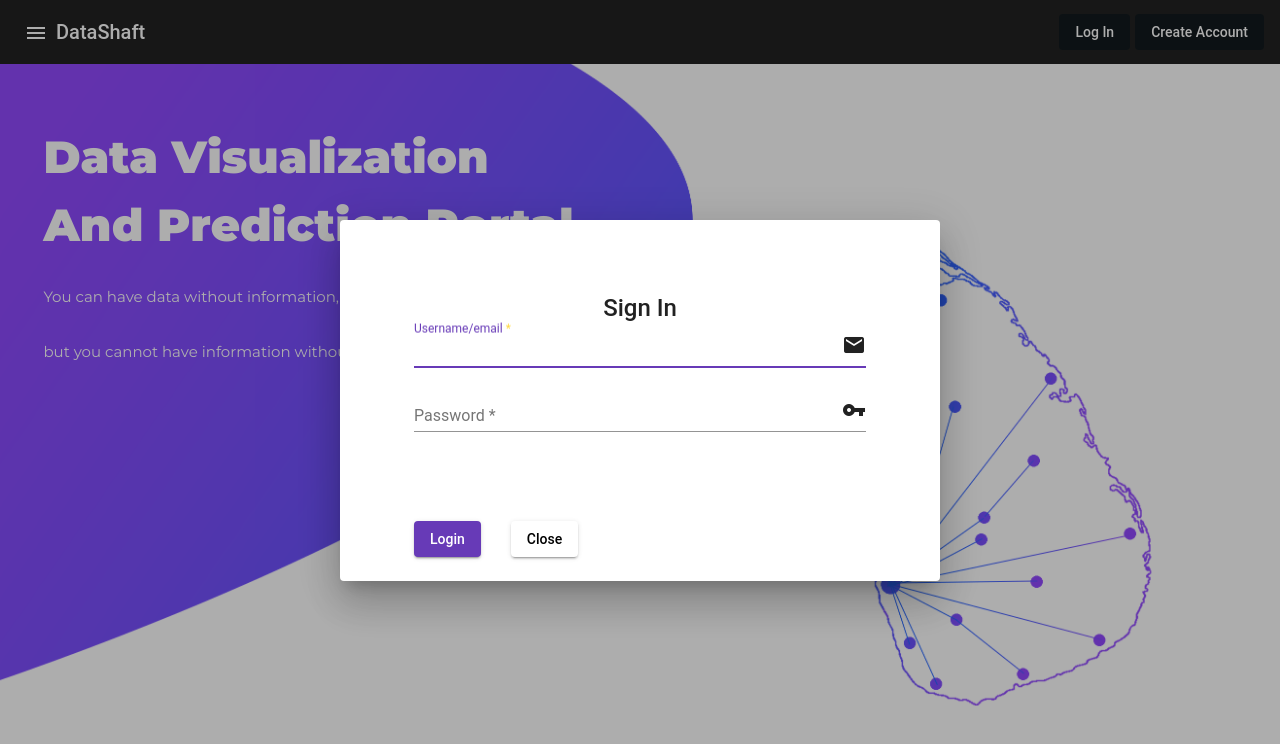
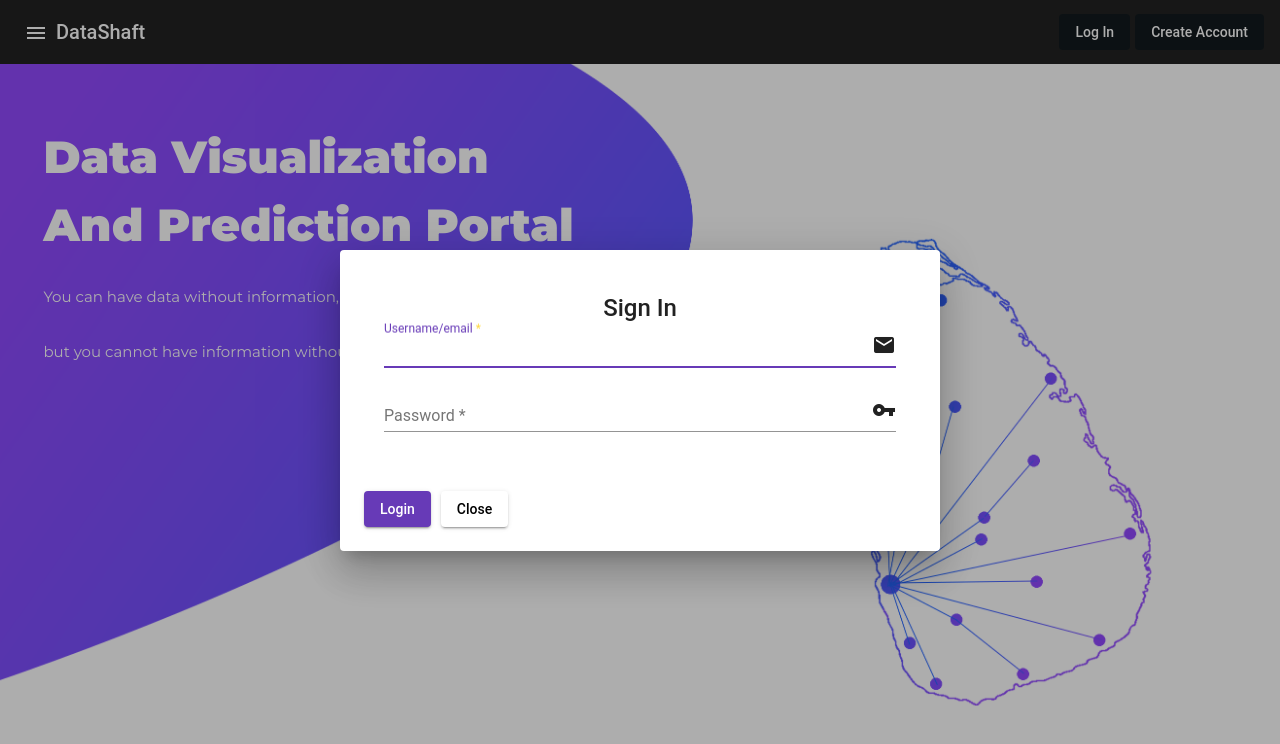
Before and after one commit to SavidyaXCVIII/Data-Visualization-and-Prediction-Portal, an Angular app in the folder frontend-sdgp/: page /home in a window 1280 px wide. Both pictures are taken after a click on the button "Log In". Shown: the top 744 px of the page. Built offline with nearby package versions, Linux system fonts and the light colour scheme.

Commit message:
changed padding in the forms

```diff
--- a/frontend-sdgp/src/app/shared/components/create-account/create-account.component.css
+++ b/frontend-sdgp/src/app/shared/components/create-account/create-account.component.css
@@ -1,7 +1,7 @@
 .form-container {
   display: flex;
   flex-direction: column;
-  padding: 50px;
+  padding: 20px;
 }
 .form-title{
   text-align: center;
@@ -10,13 +10,11 @@
 .example-full-width {
   width: 100%;
 }
-
-.signup{
-  margin-left: 50px;
+.button {
+  margin-right: 10px;
 }
 
 .close {
-  margin-left: 30px;
   color:black;
 }
 
--- a/frontend-sdgp/src/app/shared/components/create-account/create-account.component.html
+++ b/frontend-sdgp/src/app/shared/components/create-account/create-account.component.html
@@ -39,5 +39,6 @@
 
   <mat-checkbox color="primary">I agree to the <b>Terms of User</b></mat-checkbox>
 </div>
-  <button mat-raised-button class="button signup" color="primary" type="submit"> Sign up</button>
-  <button mat-raised-button class="button close"  mat-button  (click)="onClose()">Close</button>
+
+<button type="button" class="button signup" color="primary" mat-button mat-raised-button >Sign up</button>
+<button  type="button" class="button close" mat-button mat-raised-button (click)="onClose()">Close</button>
--- a/frontend-sdgp/src/app/shared/components/log-in/log-in.component.css
+++ b/frontend-sdgp/src/app/shared/components/log-in/log-in.component.css
@@ -1,7 +1,7 @@
 .form-container {
   display: flex;
   flex-direction: column;
-  padding: 50px;
+  padding: 20px;
 }
 .form-title{
   text-align: center;
@@ -10,13 +10,11 @@
 .example-full-width {
   width: 100%;
 }
-
-.signup{
-  margin-left: 50px;
+.button {
+  margin-right: 10px;
 }
 
 .close {
-  margin-left: 30px;
   color:black;
 }
 
--- a/frontend-sdgp/src/app/shared/components/log-in/log-in.component.html
+++ b/frontend-sdgp/src/app/shared/components/log-in/log-in.component.html
@@ -14,5 +14,5 @@
   </mat-form-field><br>
 
 </div>
-<button mat-raised-button class="button signup" color="primary" type="submit">Login</button>
-<button mat-raised-button class="button close"  mat-button  (click)="onClose()">Close</button>
+<button type="button" class="button signup" color="primary" mat-button mat-raised-button >Login</button>
+<button  type="button" class="button close" mat-button mat-raised-button (click)="onClose()">Close</button>
```
